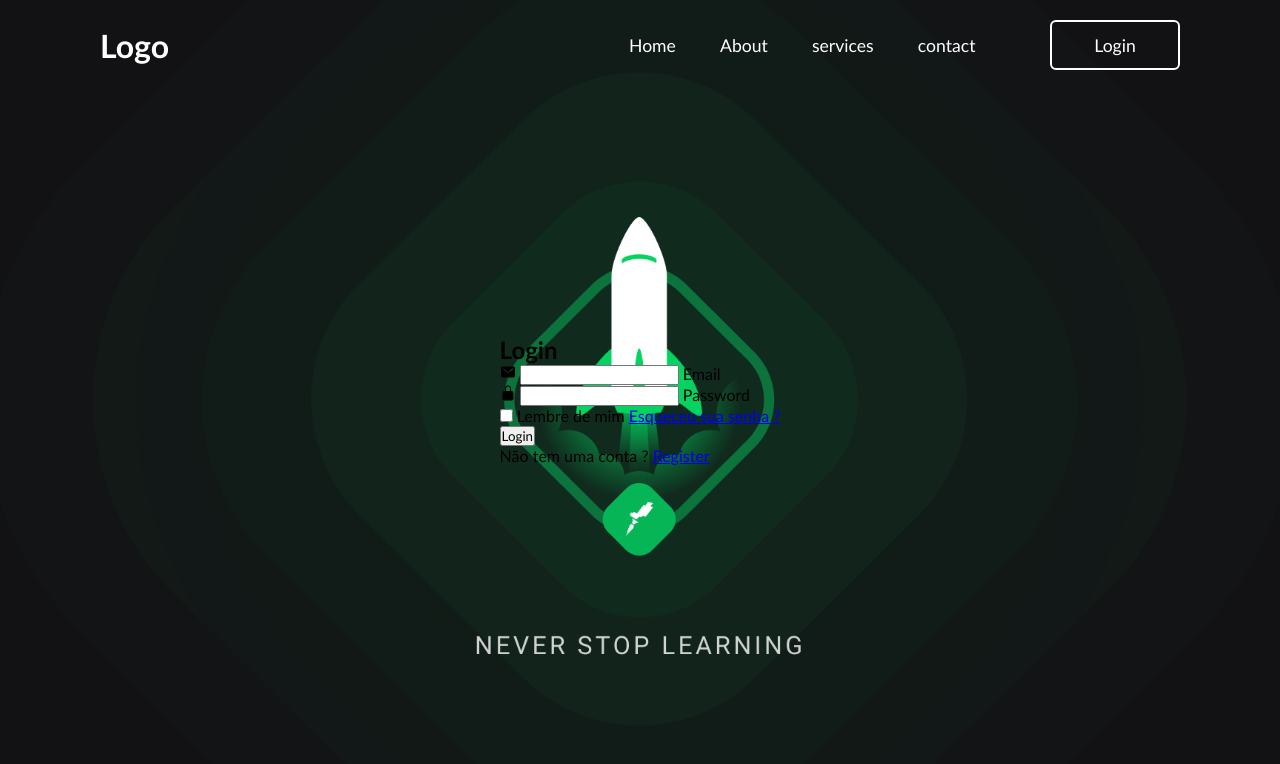
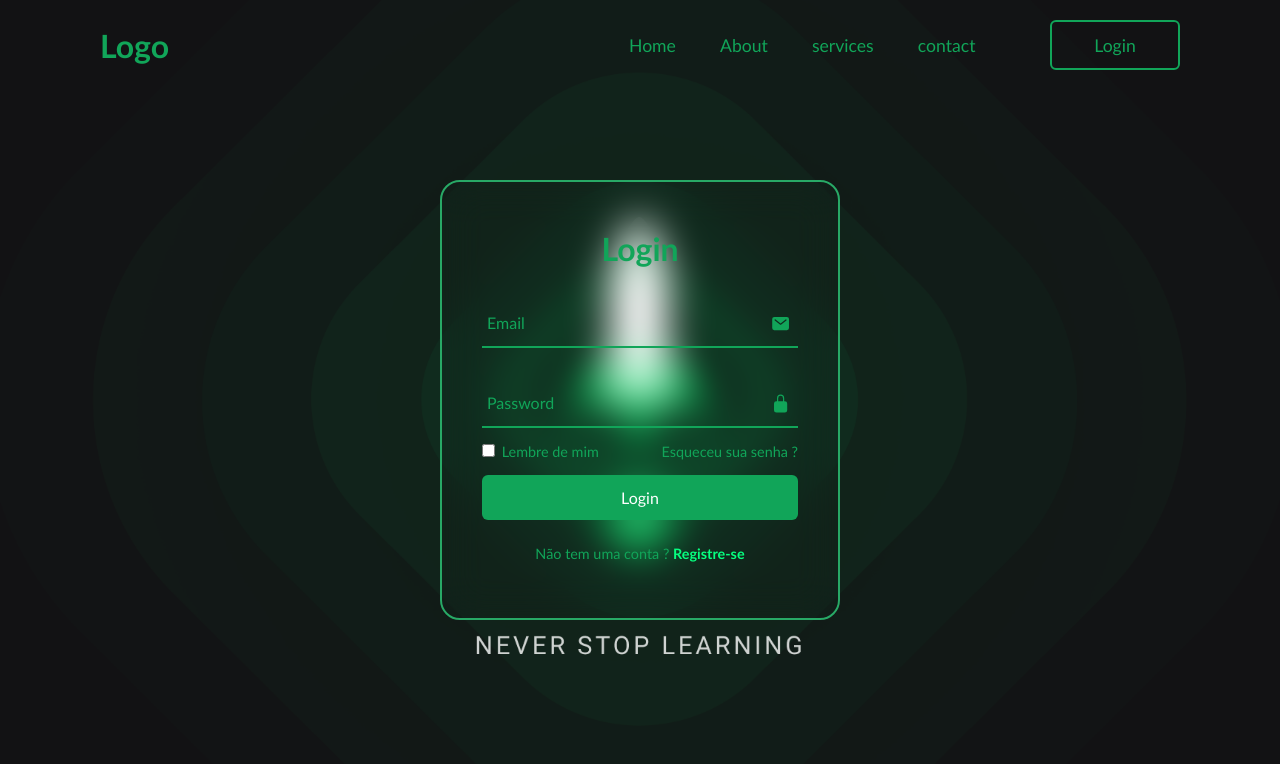
Before and after one commit to devwagnerdw/website-login-registration, a plain HTML site: page index.html in a window 1280 px wide. Drawn offline with nearby package versions, Linux system fonts and the light colour scheme.

Commit message:
adding css in login field

```diff
--- a/index.html
+++ b/index.html
@@ -43,7 +43,7 @@
 
           <div class="login-register">
             <p>
-              Não tem uma conta ? <a href="#" class="register-link">Register</a>
+              Não tem uma conta ? <a href="#" class="register-link">Registre-se</a>
             </p>
 
           </div>
--- a/style.css
+++ b/style.css
@@ -27,7 +27,7 @@ header{
 }
 .logo{
   font-size: 2em;
-  color: #fff;
+  color: #11a559;
   user-select: none;/* Impede que o texto dentro do elemento seja selecionado pelo usuário.
   Ou seja, o texto não pode ser destacado através de seleção com o cursor do mouse ou atalhos de teclado. */
 }
@@ -35,7 +35,7 @@ header{
 .navigation a{
   position: relative;
   font-size: 1.1em;
-  color: #fff;
+  color: #11a559;
   text-decoration: none;
   font-weight: 500;
   margin-left: 40px;
@@ -47,7 +47,7 @@ header{
   bottom: -6px;
   width: 100%;
   height: 3px;
-  background: #fff;
+  background: #406954;
   border-radius: 5px;
   transform-origin:right;
   transform: scale(0);
@@ -63,17 +63,141 @@ header{
   width: 130px;
   height: 50px;
   background: transparent;
-  border: 2px solid #fff;
+  border: 2px solid #11a559;
   border-radius: 6px;
   cursor: pointer;
   font-size: 1.1em;
-  color: #fff;
+  color:#11a559;
   font-weight: 500;
   margin-left: 4em;
   transition: .5s;
 }
 
 .navigation .buttonlogin:hover{
-  background: #fff;
+  background: #11a559;
   color: #122533;
 }
+
+
+.wrapper{
+  position: relative;
+  width: 400px;
+  height: 440px;
+  background: transparent;
+  border: 2px solid #28a966;
+  border-radius: 20px;
+  backdrop-filter: blur(20px);
+  box-shadow: 0 0 30 rgba(0, 0 , 0, .5);
+  display: flex;
+  justify-content: center;
+  align-items: center;
+}
+
+.wrapper .form-login{
+width: 100%;
+padding: 40px;
+}
+
+.form-login h2{
+  font-size: 2em;
+  color: #11a559;
+  text-align: center;
+}
+
+.input-box{
+  position: relative;
+  width: 100%;
+  height: 50px;
+  border-bottom: 2px solid #11a559;
+  margin: 30px 0;
+}
+
+.input-box label{
+  position: absolute;
+  top: 50%;
+  left: 5px;
+  transform: translateY(-50%);
+  font-size: 1em;
+  color: #11a559;
+  font-weight: 500;
+  pointer-events: none;
+  transition: .5s;
+}
+
+.input-box input:focus~label,
+.input-box input:valid~label{
+  top: -5px;
+}
+
+.input-box input{
+  width: 100%;
+  height: 100%;
+  background: transparent;
+  border: none;
+  outline: none;
+  font-size: 1em;
+  color: #e7dfdf;
+  font-weight: 600;
+  padding: 0 35px 0 5px;
+}
+
+.input-box .icon{
+  position: absolute;
+  right: 8px;
+  font-size: 1.2em;
+  color: #11a559;
+  line-height: 57px;
+}
+
+.remember-forgot{
+  font-size: .9em;
+  color: #11a559;
+  font-weight: 500;
+  margin: -15px 0 15px;
+  display: flex;
+  justify-content: space-between;
+}
+
+.remember-forgot label input{
+  accent-color: #11a559;
+  margin-right: 3px;
+}
+
+.remember-forgot a {
+  color: #11a559;
+  text-decoration: none;
+}
+.remember-forgot a:hover{
+  text-decoration: underline;
+}
+
+.btn{
+  width: 100%;
+  height: 45px;
+  background:#11a559;
+  border: none;
+  outline: none;
+  border-radius: 6px;
+  cursor: pointer;
+  font-size: 1em;
+  color: white;
+  font-weight: 500;
+}
+
+.login-register{
+  font-size: .9em;
+  color: #11a559;
+  text-align: center;
+  font-weight: 500;
+  margin: 25px 0 10px;
+}
+
+.login-register p a {
+color: #06ff7f;
+text-decoration: none;
+font-weight: 600;
+}
+
+.login-register p a:hover{
+  text-decoration: underline;
+}
```
